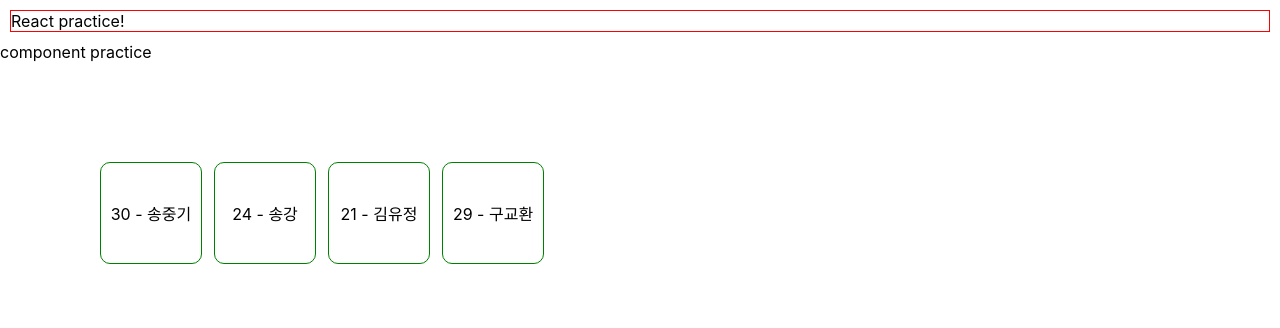
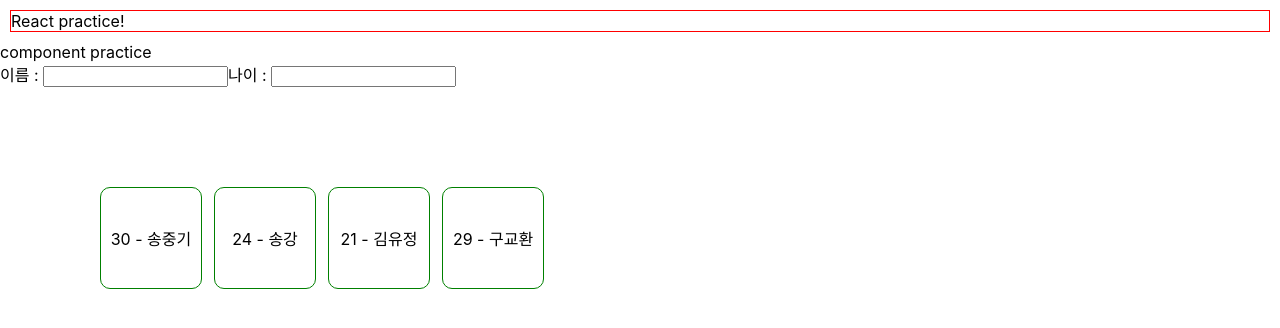
Before and after one commit to JellyKingdom/react-basic, a React (Create React App) app in the folder week-1/: page / in a window 1280 px wide. Shown: the top 328 px of the page. Built offline with nearby package versions, Linux system fonts and the light colour scheme.

Commit message:
feat: use inline function

```diff
--- a/week-1/src/App.js
+++ b/week-1/src/App.js
@@ -19,12 +19,27 @@ function App() {
       { id: 4, age: 29, name: "구교환" },
   ]);
 
+  const [name, setName] = useState('');
+  const [age, setAge] = useState('');
+
     return (
         <>
             <Layout>
                 <div>component practice</div>
             </Layout>
-
+            <div>
+              <div>
+              이름 : <input
+              value={name}
+              onChange={(e) => {
+                setName(e.target.value);
+              }}/>
+              나이 : <input
+              value={age}
+              onChange={function(e){
+                setAge(e.target.value);
+              }}/>
+              </div>
             <div className="app-style">
               {
                 users.map(function(item){
@@ -34,11 +49,10 @@ function App() {
                 })
               }
 
-              {/* <div className="component-style">{users[0].age} - {users[0].name}</div>
-              <div className="component-style">{users[1].age} - {users[1].name}</div>
-              <div className="component-style">{users[2].age} - {users[2].name}</div>
-              <div className="component-style">{users[3].age} - {users[3].name}</div> */}
             </div>
+
+            </div>
+
 
         </>
     );
```
